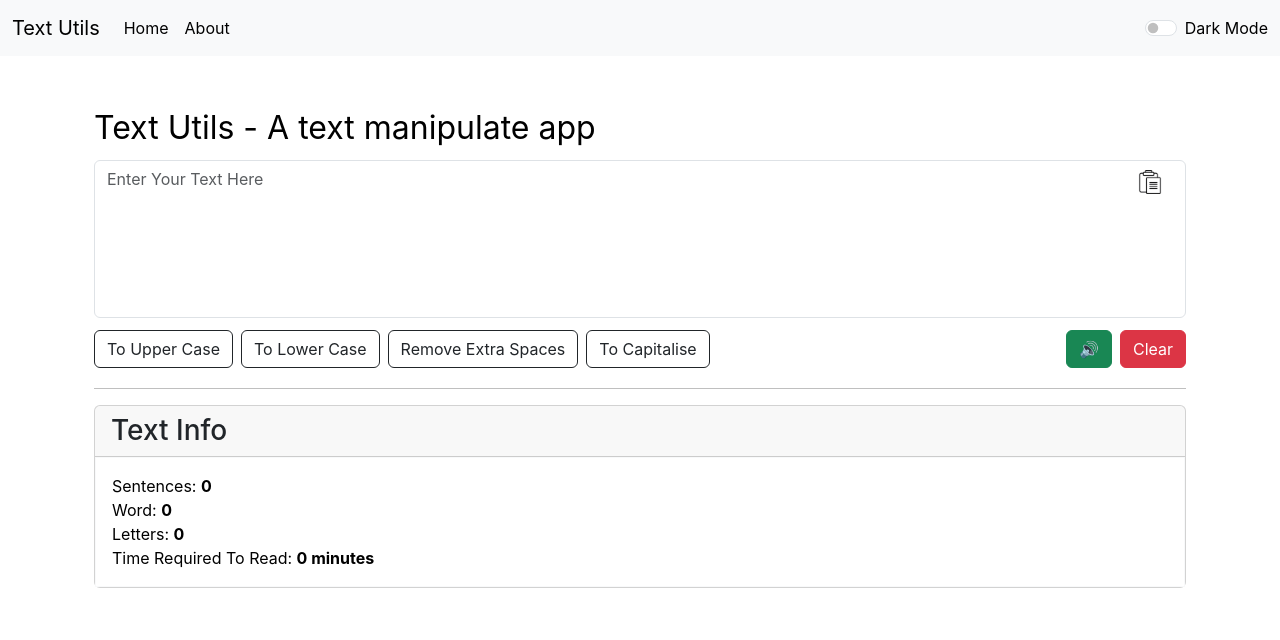
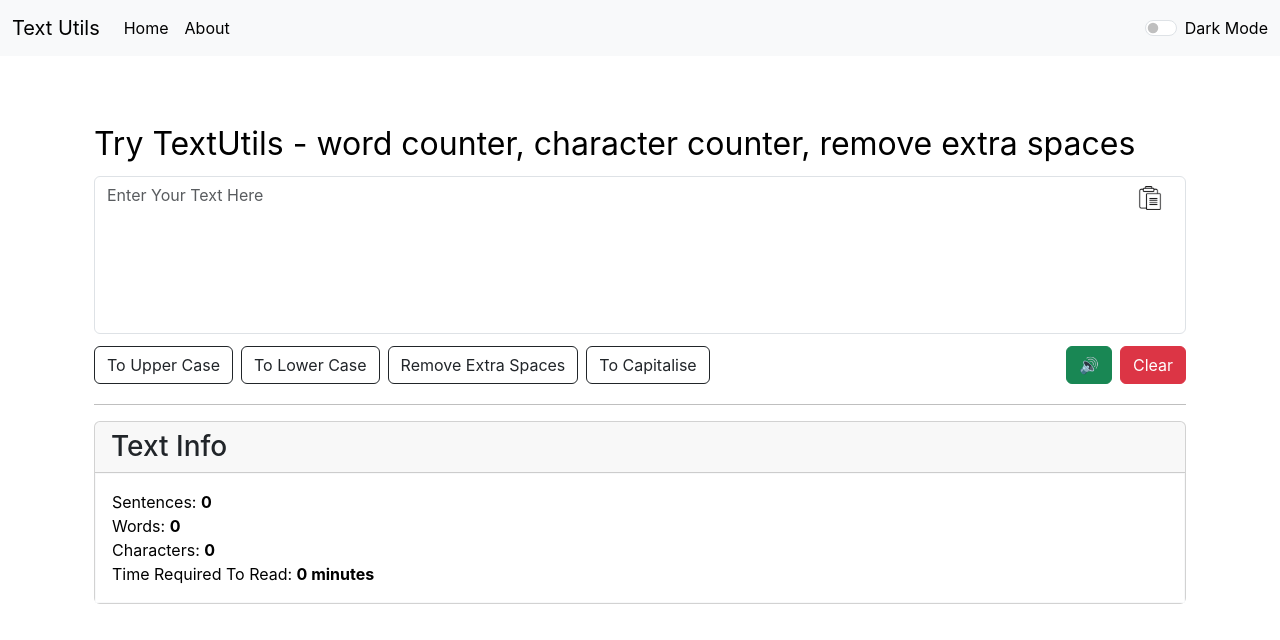
Before and after one commit to Arbazkhan-cs/React-App, a React (Create React App) app: page / in a window 1280 px wide. Shown: the top 640 px of the page. Built offline with nearby package versions, Linux system fonts and the light colour scheme.

Commit message:
Second Last Commit

```diff
--- a/public/index.html
+++ b/public/index.html
@@ -7,7 +7,7 @@
     <meta name="theme-color" content="#000000" />
     <meta
       name="description"
-      content="It is a TextUtil App which is used to manupulate your text"
+      content="TextUtils is a word counter and a character counting utility which can be used to manipulate your text in the way you want. You can remove extra spaces, copy the manipulated text as well as convert your text from Uppercase to lowercase and lowercase to Uppercase"
     />
     <link rel="apple-touch-icon" href="%PUBLIC_URL%/logo192.png" />
 
@@ -27,7 +27,7 @@
       work correctly both with client-side routing and a non-root public URL.
       Learn how to configure a non-root public URL by running `npm run build`.
     -->
-    <title>Text Utils - text editor</title>
+    <title>TextUtils - Word counter | character counter | lowercase to uppercase | uppercase to lowercase</title>
   </head>
   <body>
     <noscript>You need to enable JavaScript to run this app.</noscript>
--- a/src/App.js
+++ b/src/App.js
@@ -84,7 +84,7 @@ function App() {
       </div>
 
       <div className="container my-5">
-        <Form modeStyle={modeStyle} showAlert={showAlert}/>
+        <Form modeStyle={modeStyle} showAlert={showAlert} title="Try TextUtils - word counter, character counter, remove extra spaces" />
       </div>
 
     </div>
--- a/src/components/Alert.js
+++ b/src/components/Alert.js
@@ -2,10 +2,10 @@ import React from 'react'
 
 export default function Alert(props) {
     return (
-        props.alert && <div className={`alert position-absolute w-100 alert-${props.alert.type}`} role="alert">
-                        {props.alert.msg}
-                       </div>
-
-
+        <div style={{height: "1rem"}}>
+            {props.alert && <div className={`alert alert-${props.alert.type}`} role="alert">
+                            {props.alert.msg}
+                           </div>}
+        </div>
     )
 }
--- a/src/components/Form.js
+++ b/src/components/Form.js
@@ -29,20 +29,20 @@ export default function Form(props) {
     // ==========================================Text capitalise function========================================
     const capitalise = () => {
         // console.log("capitalise clicked");
-        let firstLetter;
+        let firstLetterCount;
         let newText = text.replace(/[\r\n]+/gm, " ");
         let strArr = newText.trim().split(". ");
         let str = "";
         let other;
 
         strArr.forEach((e, i, arr) => {
-            firstLetter = e.charAt(0).toUpperCase();
+            firstLetterCount = e.charAt(0).toUpperCase();
             other = e.slice(1).toLowerCase();
 
             if ((arr.length - 1) === i) {
-                str = str.concat(firstLetter, other);
+                str = str.concat(firstLetterCount, other);
             } else {
-                str = str.concat(firstLetter, other, ". ");
+                str = str.concat(firstLetterCount, other, ". ");
             }
         })
 
@@ -51,9 +51,17 @@ export default function Form(props) {
 
 
     // ==================================================Read function==========================================
-    const read = () => {
+    let a=0;
+    const read = (e) => {
         let voice = new SpeechSynthesisUtterance(text);
-        speechSynthesis.speak(voice);
+        if(a%2==0){
+            speechSynthesis.speak(voice);
+            e.target.innerHTML = "&#128263;";
+        } else{
+            speechSynthesis.cancel();
+            e.target.innerHTML = "&#128266;";
+        }
+        a++;
     }
 
     // ==========================================text copy function ==============================================
@@ -80,12 +88,14 @@ export default function Form(props) {
     }
 
     // ==============================================Text Info==================================================
-    let letter = (text.split(" ").filter(e=>e).join("")).length;
-    let word = (text.split(" ").filter(e=>e)).length;
-    let sentence = (text[text.trim().lastIndexOf("") - 1] === ".") ? (text.split(".").length) - 1 : text.split(".").length;
+    let wordArray = text.split(/\s+/).filter(e=>e);
+    let wordCount = wordArray.length;
+    let letterCount = (wordArray.join("")).length;
+    let sentenceCount = (text[text.trim().lastIndexOf("") - 1] === ".") ? (text.split(".").length) - 1 : text.split(".").length;
+
     if (text.trim() === "") {
-        word = 0;
-        sentence = 0;
+        wordCount = 0;
+        sentenceCount = 0;
     }
 
 
@@ -105,7 +115,7 @@ export default function Form(props) {
             {/*============================================ Form================================== */}
             <div className='row-1 position-relative'>
 
-                <label htmlFor="myText" className="form-label fs-2">Text Utils - A text manipulate app</label>
+                <label htmlFor="myText" className="form-label fs-2">{props.title}</label>
 
                 <div className='position-relative'>
                     <textarea className="form-control pe-5" id="myText" rows="6" placeholder="Enter Your Text Here" value={text} onChange={onHandleChange} style={{color:props.modeStyle.color, background:props.modeStyle.backgroundColor, resize:"none"}}></textarea>
@@ -143,10 +153,10 @@ export default function Form(props) {
                 <div className="card">
                     <h3 className="card-header">Text Info</h3>
                     <div className="card-body border-light border" style={props.modeStyle}>
-                        <div className="p">Sentences: <b>{sentence}</b></div>
-                        <div className="p">Word: <b>{word}</b></div>
-                        <div className="p">Letters: <b>{letter}</b></div>
-                        <div className="p">Time Required To Read: <b>{word / 200} minutes</b></div>
+                        <div className="p">Sentences: <b>{sentenceCount}</b></div>
+                        <div className="p">Words: <b>{wordCount}</b></div>
+                        <div className="p">Characters: <b>{letterCount}</b></div>
+                        <div className="p">Time Required To Read: <b>{wordCount / 200} minutes</b></div>
                     </div>
                 </div>
             </div>
--- a/src/components/Navbar.js
+++ b/src/components/Navbar.js
@@ -28,7 +28,7 @@ export default function Navbar(props) {
         <div className="collapse navbar-collapse" id="navbarSupportedContent">
           <ul className="navbar-nav me-auto mb-2 mb-lg-0">
             <li className="nav-item">
-              <a className={`nav-link active text-${props.modeStyle.color}`} aria-current="page" href="#">{props.home}</a>
+              <a className={`nav-link text-${props.modeStyle.color}`} aria-current="page" href="#">{props.home}</a>
             </li>
             <li className="nav-item">
               <a className={`nav-link text-${props.modeStyle.color}`} href="#" >{props.about}</a>
```
Also changed, not shown: src/mute.svg (added).
